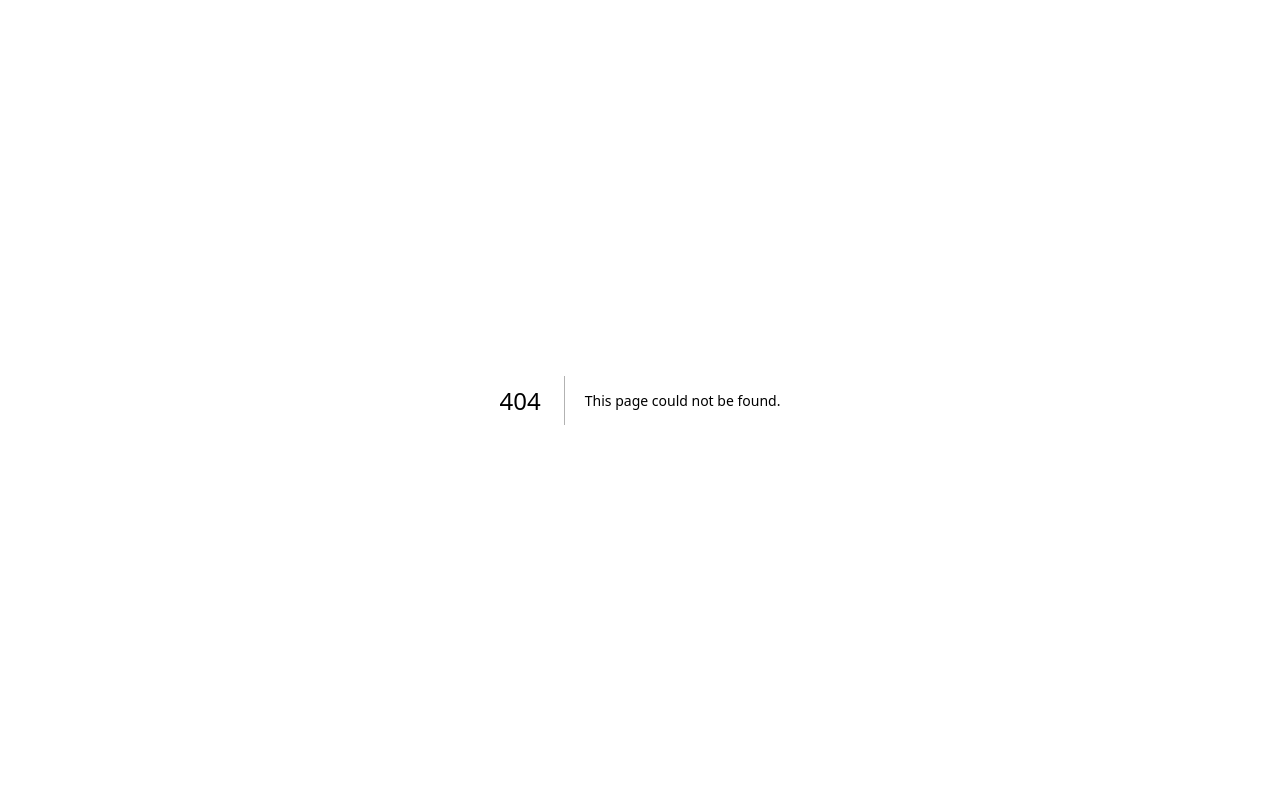
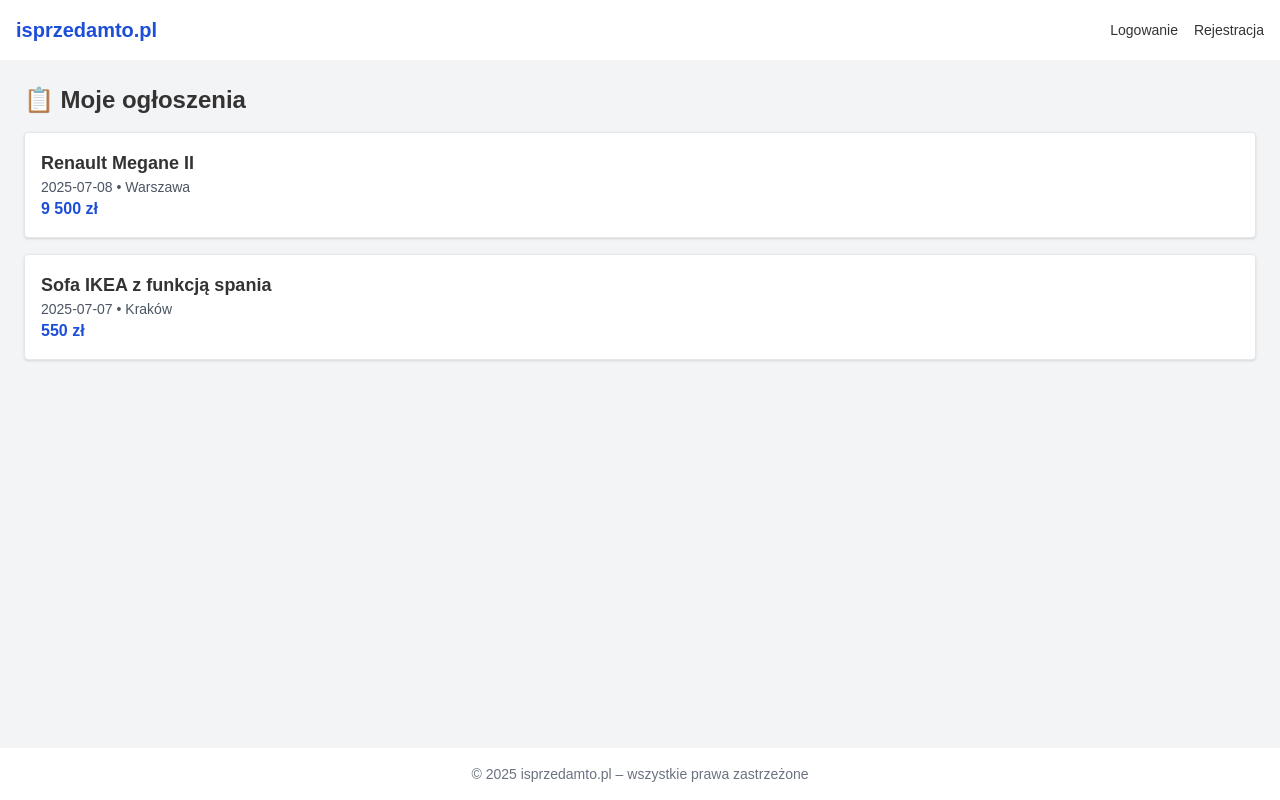
Before and after one commit to SprzedamTo/isprzedamto-clean, a Next.js app: page /my-ads in a window 1280 px wide. Before the commit this address had no page. Built offline with nearby package versions, Linux system fonts and the light colour scheme.

Commit message:
Create my-ads.js

```diff
--- /dev/null
+++ b/pages/my-ads.js
@@ -0,0 +1,36 @@
+import Layout from '../components/Layout'
+
+export default function MyAds() {
+  // Tymczasowa lista ogłoszeń (testowo – potem będzie baza danych)
+  const myAds = [
+    {
+      id: 1,
+      title: 'Renault Megane II',
+      price: '9 500 zł',
+      date: '2025-07-08',
+      location: 'Warszawa',
+    },
+    {
+      id: 2,
+      title: 'Sofa IKEA z funkcją spania',
+      price: '550 zł',
+      date: '2025-07-07',
+      location: 'Kraków',
+    },
+  ]
+
+  return (
+    <Layout>
+      <h1 className="text-2xl font-bold mb-4">📋 Moje ogłoszenia</h1>
+      <div className="space-y-4">
+        {myAds.map(ad => (
+          <div key={ad.id} className="p-4 border rounded bg-white shadow">
+            <h2 className="text-lg font-semibold">{ad.title}</h2>
+            <p className="text-sm text-gray-600">{ad.date} • {ad.location}</p>
+            <p className="text-blue-700 font-bold">{ad.price}</p>
+          </div>
+        ))}
+      </div>
+    </Layout>
+  )
+}
```
